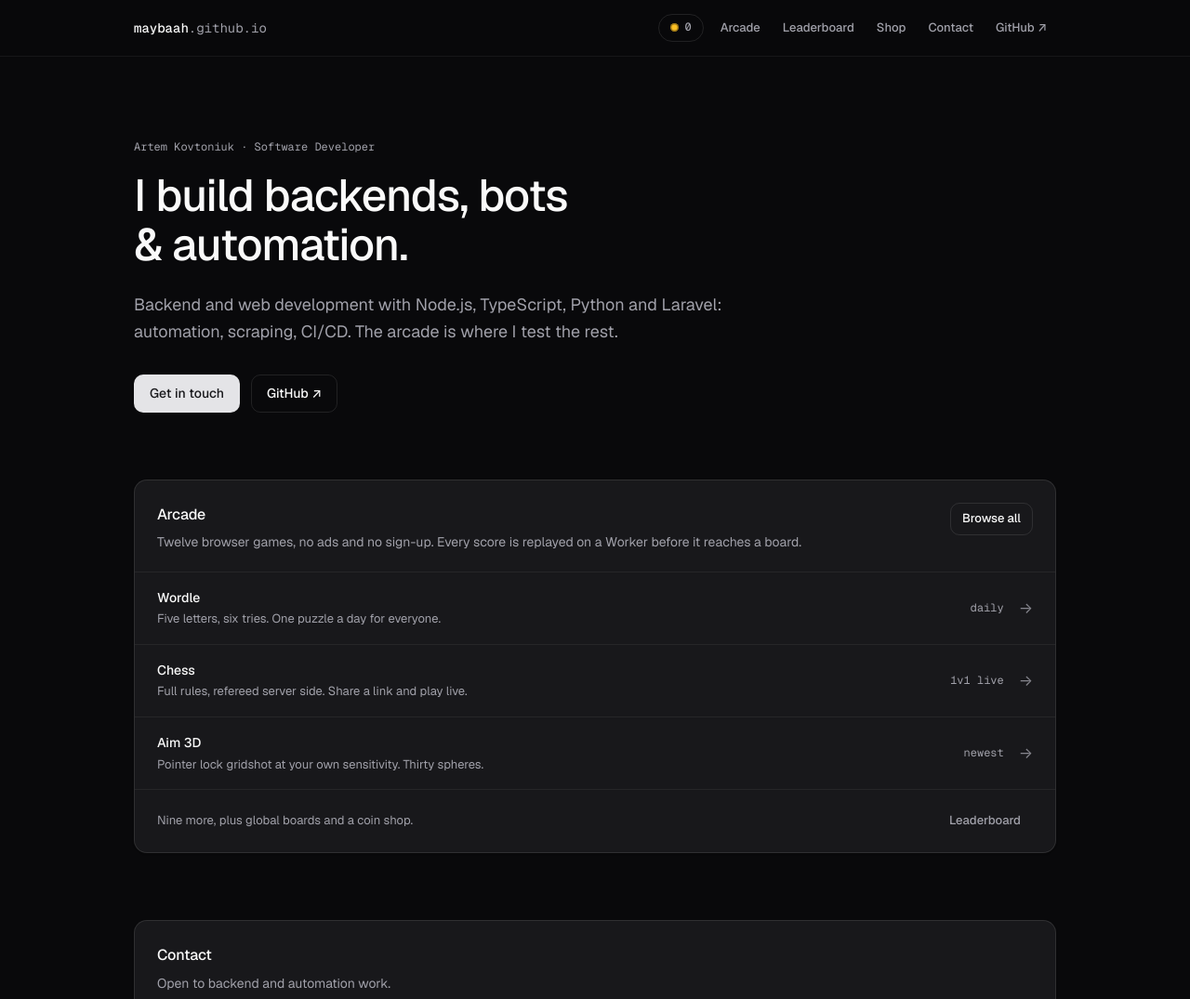
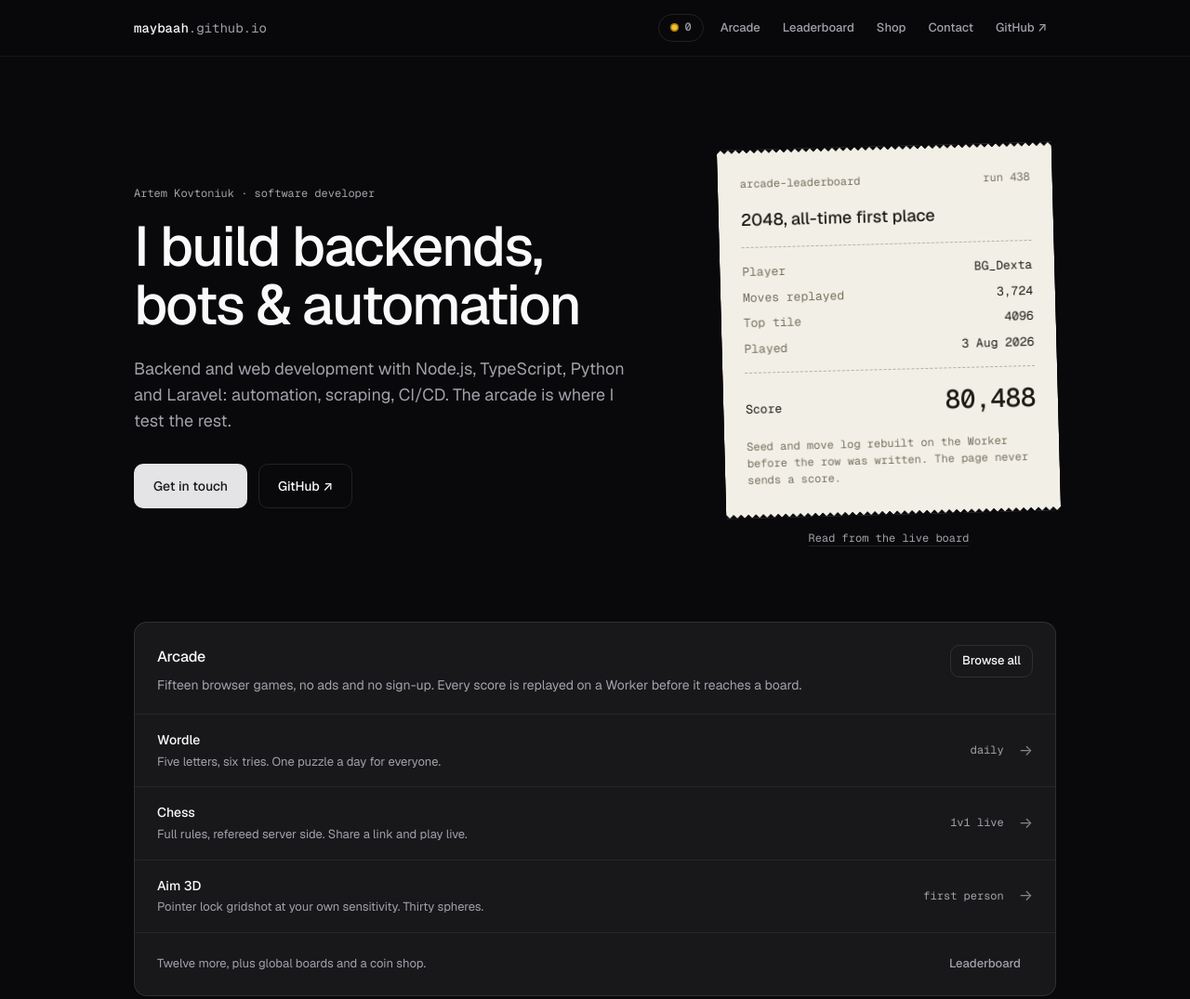
Before and after one commit to Maybaah/Maybaah.github.io, a plain HTML site: page index.html in a window 1280 px wide. Shown: the top 1075 px of the page at 93% size. Drawn offline with nearby package versions, Linux system fonts and the light colour scheme; no server answers.

Commit message:
Put the top verified 2048 run on the home hero

```diff
--- a/index.html
+++ b/index.html
@@ -41,6 +41,62 @@
   <link href="https://fonts.googleapis.com/css2?family=Geist:wght@400..700&family=Geist+Mono:wght@400..700&display=swap" rel="stylesheet" />
 
   <link rel="stylesheet" href="/assets/site.css" />
+  <style>
+    .hero {
+      display: grid;
+      grid-template-columns: minmax(0, 1fr) 360px;
+      align-items: center;
+      gap: 64px;
+      padding-block: 96px 80px;
+    }
+    .hero h1 { margin-top: 16px; font-size: clamp(40px, 6vw, 60px); line-height: 1.04; letter-spacing: -0.03em; max-width: 13ch; }
+    .hero .lead { margin-top: 24px; max-width: 34rem; line-height: 1.55; }
+    .hero-actions { margin-top: 32px; display: flex; gap: 12px; flex-wrap: wrap; }
+
+    /* The one object on the page: a till slip for the best run on the 2048
+       board, read from the Worker on load. Paper stays paper on every theme. */
+    .receipt { margin: 0; display: flex; flex-direction: column; align-items: center; gap: 16px; }
+    .receipt-paper {
+      --tooth: 8px;
+      width: 100%;
+      padding: 28px 24px 32px;
+      background: var(--paper);
+      color: var(--paper-ink);
+      font-family: var(--font-mono);
+      font-size: 13px;
+      line-height: 1.5;
+      transform: rotate(-1.5deg);
+      filter: drop-shadow(0 18px 28px rgba(0, 0, 0, 0.45)) drop-shadow(0 2px 3px rgba(0, 0, 0, 0.3));
+      -webkit-mask:
+        conic-gradient(from -45deg at bottom, #0000, #000 1deg 89deg, #0000 90deg) bottom / var(--tooth) 51% repeat-x,
+        conic-gradient(from 135deg at top, #0000, #000 1deg 89deg, #0000 90deg) top / var(--tooth) 51% repeat-x;
+      mask:
+        conic-gradient(from -45deg at bottom, #0000, #000 1deg 89deg, #0000 90deg) bottom / var(--tooth) 51% repeat-x,
+        conic-gradient(from 135deg at top, #0000, #000 1deg 89deg, #0000 90deg) top / var(--tooth) 51% repeat-x;
+    }
+    [data-theme="paper"] .receipt-paper { filter: drop-shadow(0 12px 20px rgba(0, 0, 0, 0.12)) drop-shadow(0 1px 2px rgba(0, 0, 0, 0.12)); background: #fffdf6; }
+    .r-head { display: flex; justify-content: space-between; color: var(--paper-faint); font-size: 12px; }
+    .r-title { margin-top: 16px; font-family: var(--font-sans); font-size: 18px; font-weight: 500; }
+    .r-lines { margin: 16px 0 0; padding-top: 12px; border-top: 1px dashed rgba(29, 27, 22, 0.3); }
+    .r-lines div { display: flex; justify-content: space-between; gap: 16px; padding-block: 4px; }
+    .r-lines dt { color: var(--paper-faint); }
+    .r-lines dd { margin: 0; font-variant-numeric: tabular-nums; text-align: right; overflow-wrap: anywhere; }
+    .r-total {
+      display: flex; justify-content: space-between; align-items: baseline;
+      margin-top: 12px; padding-top: 12px;
+      border-top: 1px dashed rgba(29, 27, 22, 0.3);
+    }
+    .r-total span:last-child { font-size: 28px; font-weight: 500; font-variant-numeric: tabular-nums; letter-spacing: -0.02em; }
+    .r-foot { margin-top: 16px; color: var(--paper-faint); font-size: 12px; }
+    .receipt figcaption { font-family: var(--font-mono); font-size: 12px; color: var(--text-secondary); }
+    .receipt figcaption a { border-bottom: 1px solid var(--border); transition: color 150ms var(--ease), border-color 150ms var(--ease); }
+    .receipt figcaption a:hover { color: var(--text-primary); border-color: var(--text-secondary); }
+
+    @media (max-width: 860px) {
+      .hero { grid-template-columns: 1fr; gap: 48px; padding-block: 56px 48px; }
+      .receipt { max-width: 340px; }
+    }
+  </style>
 
   <script type="application/ld+json">
   {
@@ -89,17 +145,35 @@
 
 <main>
   <!-- HERO -->
-  <header class="section container" style="padding-top: 88px;">
-    <p class="eyebrow fade-up" style="--d:0;">Artem Kovtoniuk · Software Developer</p>
-    <h1 class="fade-up" style="--d:1; margin-top: 16px; max-width: 15ch;">I build backends, bots &amp; automation.</h1>
-    <p class="lead fade-up" style="--d:2; margin-top: 24px; max-width: 56ch;">
-      Backend and web development with Node.js, TypeScript, Python and Laravel:
-      automation, scraping, CI/CD. The arcade is where I test the rest.
-    </p>
-    <div class="fade-up" style="--d:3; margin-top: 32px; display: flex; gap: 12px; flex-wrap: wrap;">
-      <a class="btn btn-primary" href="/#contact">Get in touch</a>
-      <a class="btn btn-secondary" href="https://github.com/Maybaah">GitHub&nbsp;↗</a>
+  <header class="section container hero">
+    <div class="hero-copy">
+      <p class="eyebrow fade-up" style="--d:0;">Artem Kovtoniuk · software developer</p>
+      <h1 class="fade-up" style="--d:1;">I build backends, bots &amp; automation</h1>
+      <p class="lead fade-up" style="--d:2;">
+        Backend and web development with Node.js, TypeScript, Python and Laravel:
+        automation, scraping, CI/CD. The arcade is where I test the rest.
+      </p>
+      <div class="hero-actions fade-up" style="--d:3;">
+        <a class="btn btn-primary btn-lg" href="/#contact">Get in touch</a>
+        <a class="btn btn-secondary btn-lg" href="https://github.com/Maybaah">GitHub&nbsp;↗</a>
+      </div>
     </div>
+
+    <figure class="receipt fade-up" style="--d:2;" aria-labelledby="r-title">
+      <div class="receipt-paper">
+        <p class="r-head"><span>arcade-leaderboard</span><span id="r-rid">run 438</span></p>
+        <p class="r-title" id="r-title">2048, all-time first place</p>
+        <dl class="r-lines">
+          <div><dt>Player</dt><dd id="r-name">BG_Dexta</dd></div>
+          <div><dt>Moves replayed</dt><dd id="r-moves">3,724</dd></div>
+          <div><dt>Top tile</dt><dd id="r-tile">4096</dd></div>
+          <div><dt>Played</dt><dd id="r-date">3 Aug 2026</dd></div>
+        </dl>
+        <p class="r-total"><span>Score</span><span id="r-score">80,488</span></p>
+        <p class="r-foot">Seed and move log rebuilt on the Worker before the row was written. The page never sends a score.</p>
+      </div>
+      <figcaption><a href="/leaderboard/">Read from the live board</a></figcaption>
+    </figure>
   </header>
 
   <!-- ARCADE -->
@@ -107,7 +181,7 @@
     <div class="card flush fade-up" style="--d:4;">
       <div class="card-header">
         <h2 class="card-title">Arcade</h2>
-        <p class="card-description">Twelve browser games, no ads and no sign-up.
+        <p class="card-description">Fifteen browser games, no ads and no sign-up.
           Every score is replayed on a Worker before it reaches a board.</p>
         <span class="card-action"><a class="btn btn-secondary btn-sm" href="/arcade/">Browse all</a></span>
       </div>
@@ -127,12 +201,12 @@
         <a class="row" href="/aim3d/">
           <span class="row-title">Aim 3D</span>
           <span class="row-desc">Pointer lock gridshot at your own sensitivity. Thirty spheres.</span>
-          <span class="row-meta">newest</span>
+          <span class="row-meta">first person</span>
           <span class="arrow" aria-hidden="true">→</span>
         </a>
       </div>
       <div class="card-footer">
-        <span>Nine more, plus global boards and a coin shop.</span>
+        <span>Twelve more, plus global boards and a coin shop.</span>
         <a class="btn btn-ghost btn-sm" href="/leaderboard/" style="margin-left: auto;">Leaderboard</a>
       </div>
     </div>
@@ -175,5 +249,21 @@
   </div>
 </footer>
 <script src="/assets/arcade.js"></script>
+<script>
+  (function () {
+    var fmt = function (n) { return Number(n).toLocaleString("en-US"); };
+    Arcade.top("2048", "classic").then(function (data) {
+      var run = data && data.entries && data.entries[0];
+      if (!run) return;
+      var set = function (id, v) { document.getElementById(id).textContent = v; };
+      set("r-rid", "run " + run.rid);
+      set("r-name", run.name);
+      set("r-moves", fmt(run.moves));
+      set("r-tile", String(run.maxTile));
+      set("r-score", fmt(run.points));
+      set("r-date", new Date(run.at).toLocaleDateString("en-GB", { day: "numeric", month: "short", year: "numeric" }));
+    }).catch(function () {});
+  })();
+</script>
 </body>
 </html>
```
